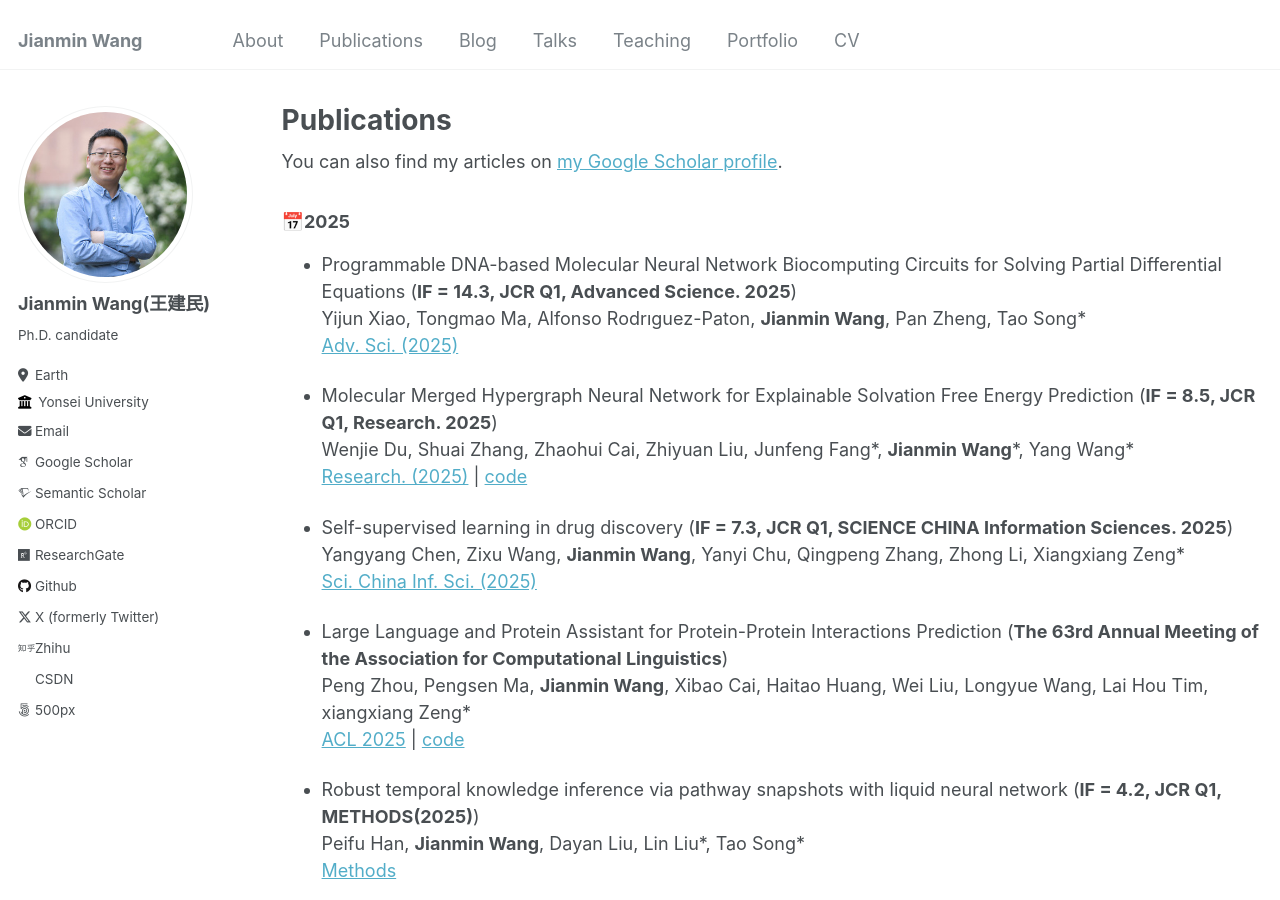
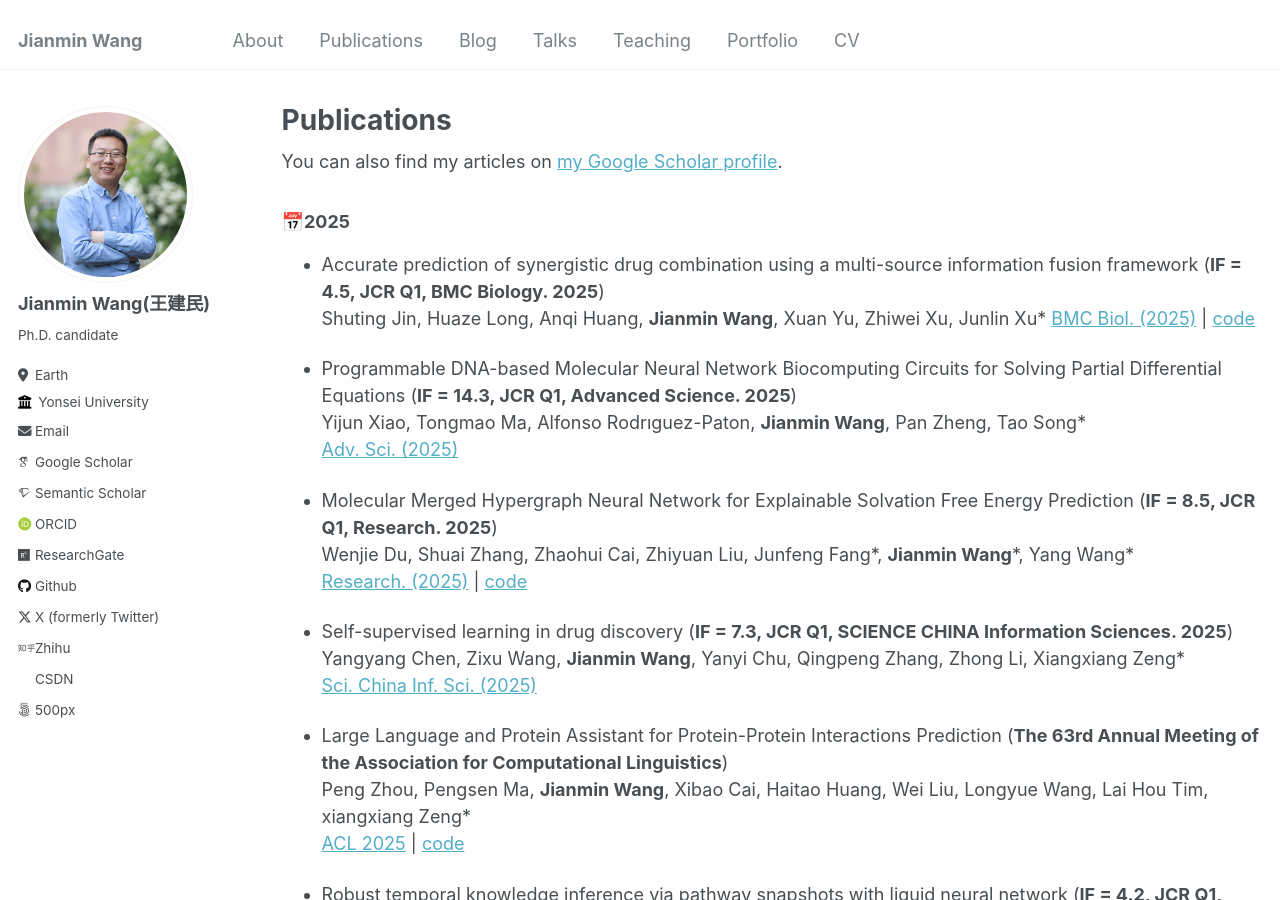
Before and after one commit to Jianmin2drugai/Jianmin2drugai.github.io, a Jekyll site: the page built from _pages/publications.md, in a window 1280 px wide and 900 px high. Built offline with Jekyll 4.4.1, drawn with Linux system fonts in a browser that asks for light colours; some web fonts are replaced.

Commit message:
Update publications.md

```diff
--- a/_pages/publications.md
+++ b/_pages/publications.md
@@ -16,6 +16,10 @@ author_profile: true
 {% endfor %}
 
 ### &#x1F4C5;2025
+
+*   Accurate prediction of synergistic drug combination using a multi-source information fusion framework (**IF = 4.5, JCR Q1, BMC Biology. 2025**)
+    Shuting Jin, Huaze Long, Anqi Huang, **Jianmin Wang**, Xuan Yu, Zhiwei Xu, Junlin Xu\*
+    [BMC Biol. (2025)](https://bmcbiol.biomedcentral.com/) | [code](https://bmcbiol.biomedcentral.com/)
 
 *   Programmable DNA-based Molecular Neural Network Biocomputing Circuits for Solving Partial Differential Equations (**IF = 14.3, JCR Q1, Advanced Science. 2025**)
     Yijun Xiao, Tongmao Ma, Alfonso Rodrıguez-Paton, **Jianmin Wang**, Pan Zheng, Tao Song\*
```
